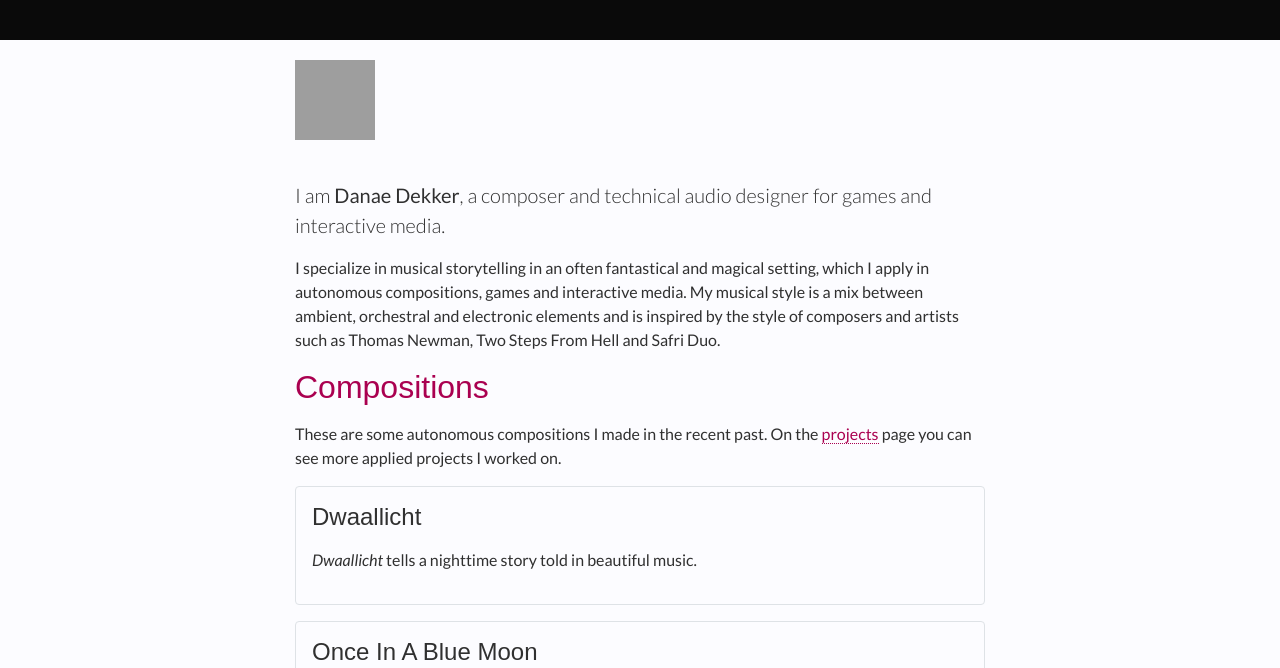
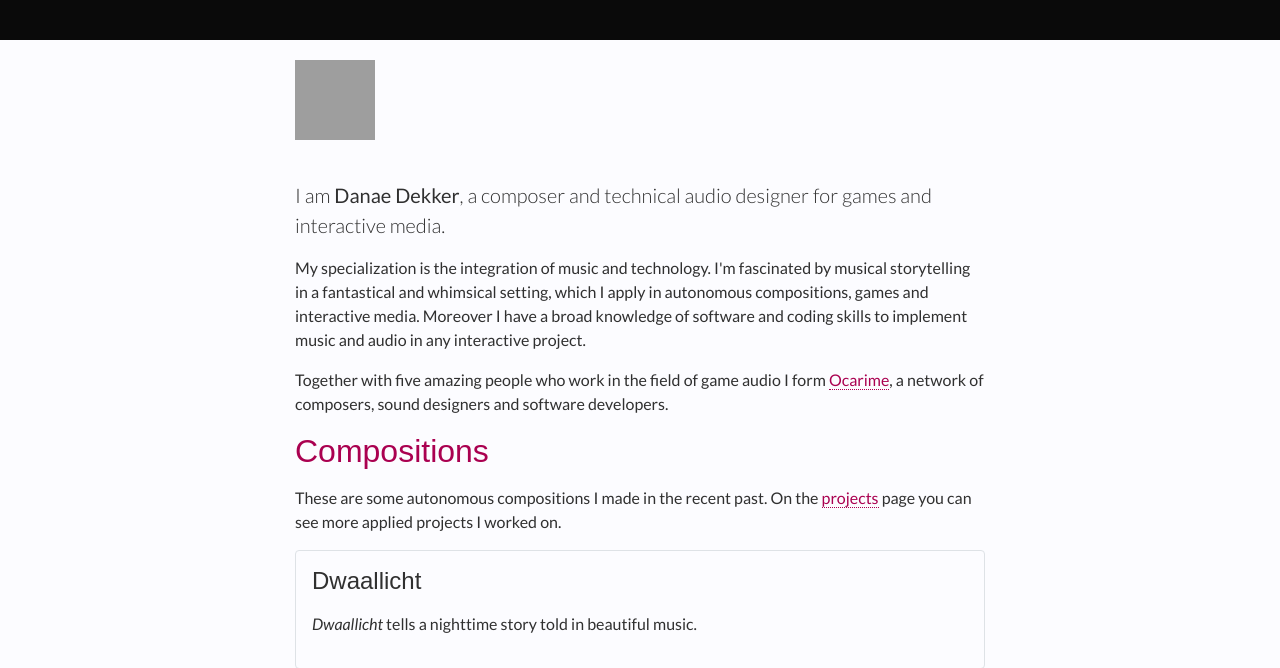
Before and after one commit to danae/danaedekker.com, a PHP site: template templates/compositions.twig in a window 1280 px wide. Shown: the top 668 px of the page. Run offline with PHP 8.4, Linux system fonts and the light colour scheme; the template is opened without the code that fills it, so the values that code supplies are empty; some libraries are stand-ins or nearby versions; some web fonts are replaced; grey boxes are pictures that could not be loaded.

Commit message:
Update compositions.twig

```diff
--- a/templates/compositions.twig
+++ b/templates/compositions.twig
@@ -2,7 +2,8 @@
 
 {% block main %}
   <p class="lead">I am <b>Danae Dekker</b>, a composer and technical audio designer for games and interactive media.</p>
-  <p>I specialize in musical storytelling in an often fantastical and magical setting, which I apply in autonomous compositions, games and interactive media. My musical style is a mix between ambient, orchestral and electronic elements and is inspired by the style of composers and artists such as Thomas Newman, Two Steps From Hell and Safri Duo.</p>
+  <p>My specialization is the integration of music and technology. I'm fascinated by musical storytelling in a fantastical and whimsical setting, which I apply in autonomous compositions, games and interactive media. Moreover I have a broad knowledge of software and coding skills to implement music and audio in any interactive project.</p>
+  <p>Together with five amazing people who work in the field of game audio I form <a href="https://ocarime.com/">Ocarime</a>, a network of composers, sound designers and software developers.</p>
 
   <h2>Compositions</h2>
 
```
